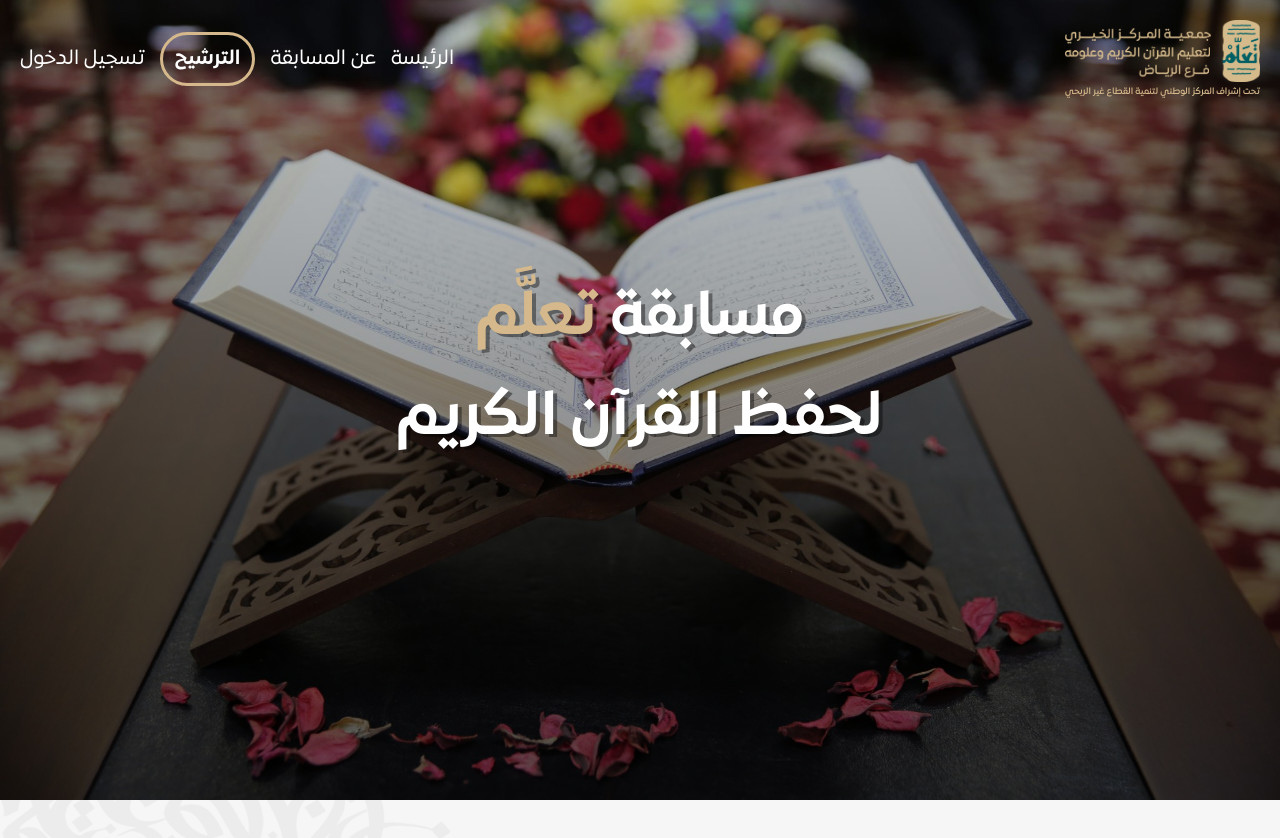
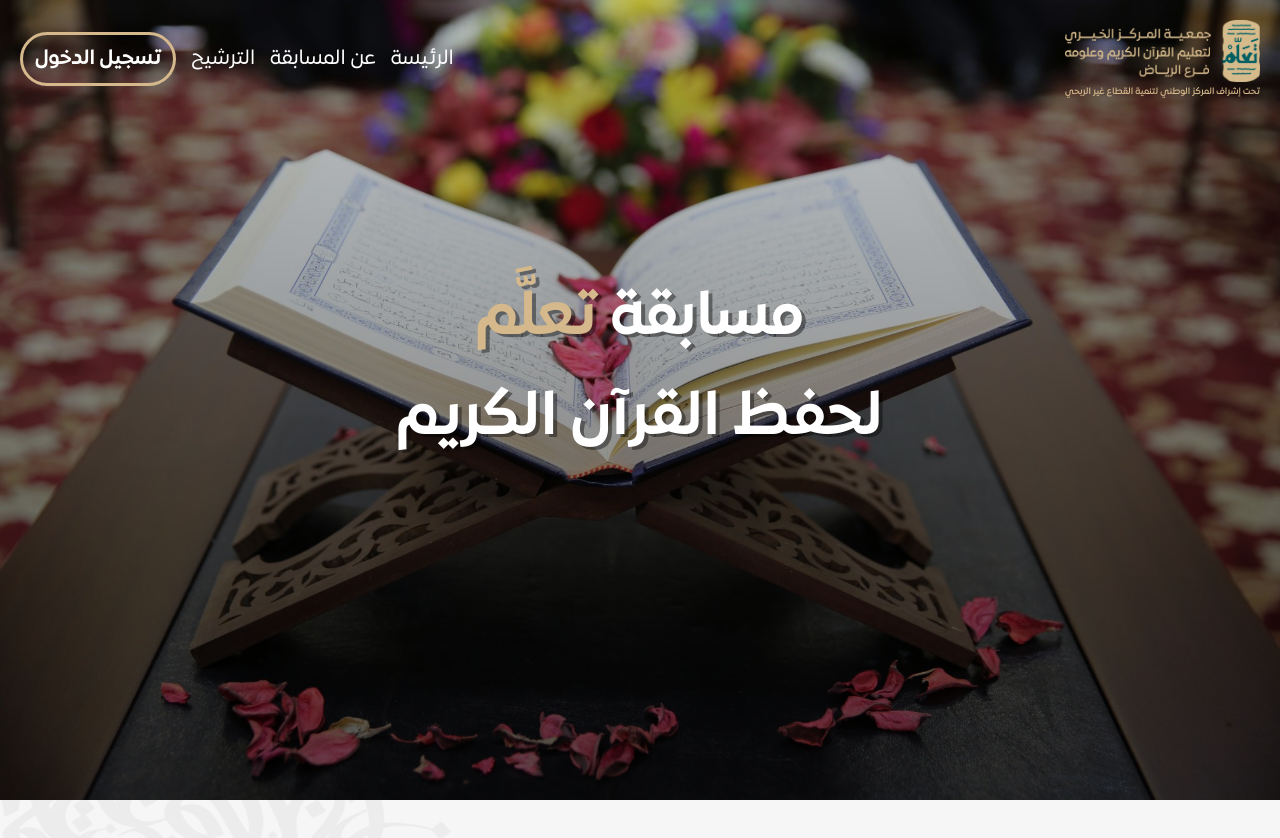
Before and after one commit to IcyCocktail/competition, a React (Create React App) app: page / in a window 1280 px wide. Shown: the top 838 px of the page. Built offline with nearby package versions, Linux system fonts and the light colour scheme.

Commit message:
nav-side-bar for Moh

```diff
--- a/src/assets/styles.css
+++ b/src/assets/styles.css
@@ -194,7 +194,7 @@ header nav ul li a:hover {
     color: var(--golden);
 }
 
-header nav ul li:nth-child(3) a {
+header nav ul li:nth-child(2) a {
     font-family: semibold;
     border: solid 3px var(--golden);
     border-radius: 50px;
@@ -202,7 +202,7 @@ header nav ul li:nth-child(3) a {
     transition: .2s ease-in-out;
 }
 
-header nav ul li:nth-child(3) a:hover {
+header nav ul li:nth-child(2) a:hover {
     color: white;
     background-color: var(--golden);
 }
@@ -778,11 +778,9 @@ td {
         transform: translateX(80vh);
     }
 
-    /* header .nav-close-btn {
-		position: absolute;
-		top: 2rem;
-		right: 2rem;
-    } */
+    header .nav-close-btn{
+        margin: 0px;
+    }
 }
 
 @media (width > 768px) {
@@ -792,27 +790,3 @@ td {
 }
 
 @media (max-width: 507px) {}
-
-/* @media (width < 768px) {
-    header .nav-btn {
-        display: block;
-    }
-
-    header nav {
-        position: fixed;
-        top: -100vh;
-        left: 0;
-        height: 100%;
-        width: 100%;
-        background: #055E63;
-        flex-direction: column;
-        transition: transform 0.3s ease-in-out;
-    }
-
-    .responsive_nav {
-        transform: translateX(80vh);
-    }
-    hedaer .nav-close-btn {
-
-    }
-} */
--- a/src/includes/navbar.js
+++ b/src/includes/navbar.js
@@ -52,14 +52,13 @@ function Navbar() {
 
     ) : (
       <header>
+
         <nav className="default" ref={navRef}>
+
           <ul>
 
             <button className="nav-btn" onClick={showNav}>
               <FaBars />
-            </button>
-            <button className="nav-btn nav-close-btn" onClick={showNav}>
-              <FaTimes />
             </button>
 
             <li className="sign-in"><Link to="/signIn">تسجيل الدخول</Link></li>
@@ -67,11 +66,17 @@ function Navbar() {
             <li><Link to="/about">عن المسابقة</Link></li>
             <li><Link to="/">الرئيسة</Link></li>
           </ul>
+
           <div className="logo-wrapper">
             <Link to='/'><img className="logo" src={goldLogo} alt="Logo" /></Link>
             <Link to='/'><img className="logoSmall" src={goldLogoS} alt="Logo" /></Link>
             <p>تحت إشراف المركز الوطني لتنمية القطاع غير الربحي</p>
           </div>
+
+          <button className="nav-btn nav-close-btn" onClick={showNav}>
+            <FaTimes />
+          </button>
+
         </nav>
 
       </header>
```
